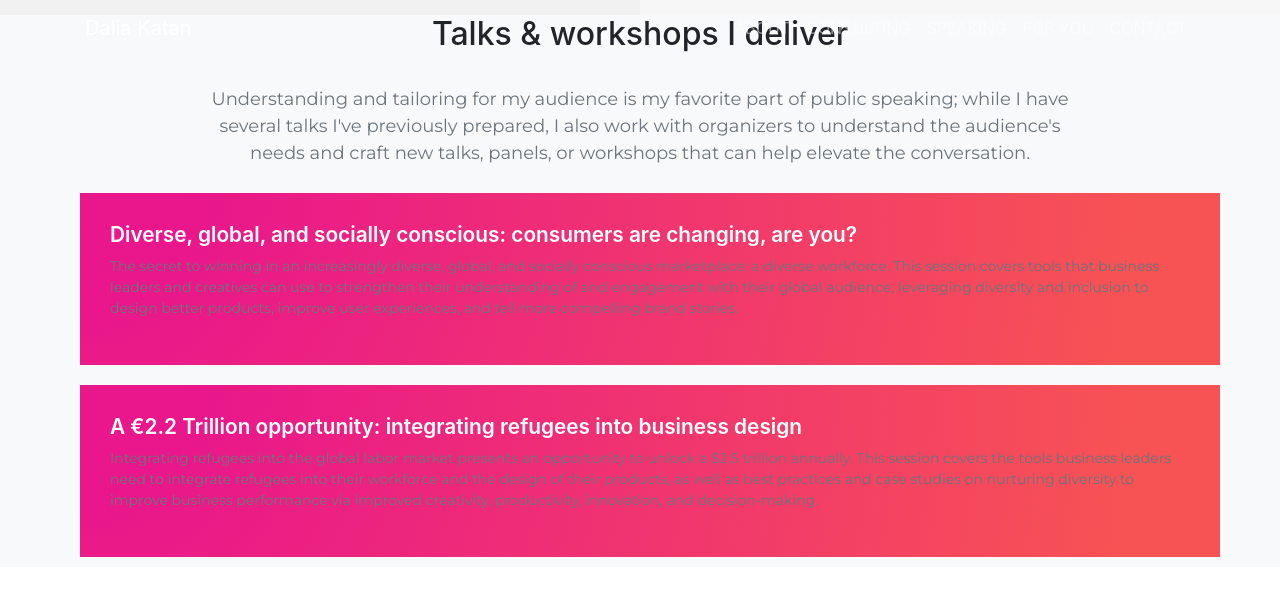
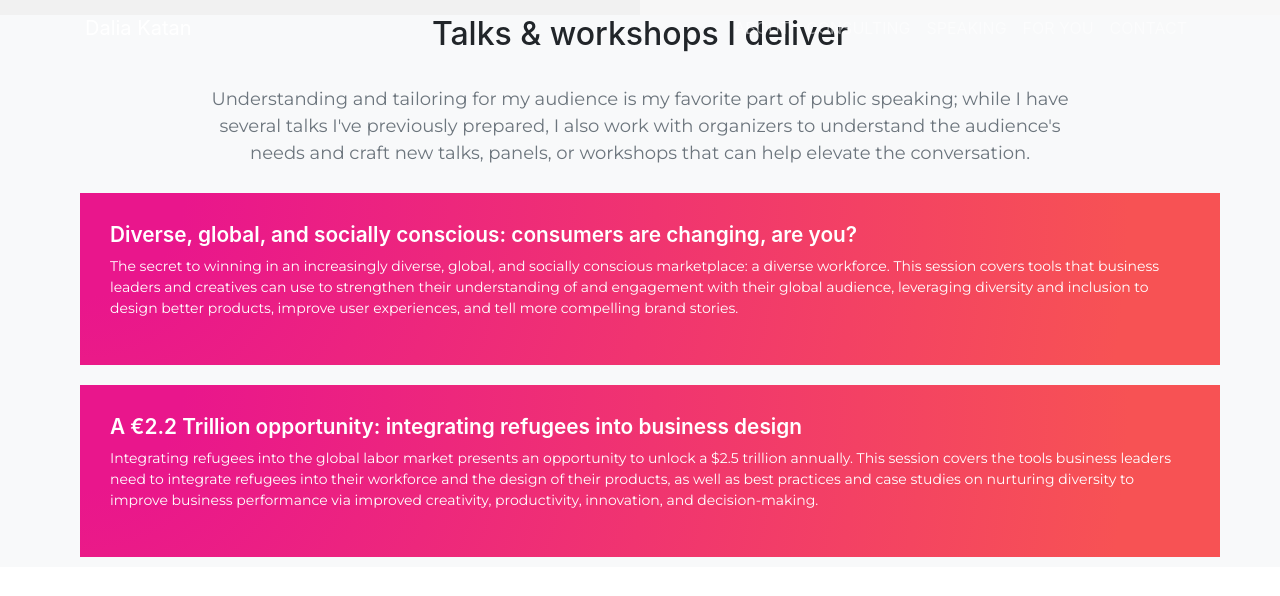
Before and after one commit to dalkat/dalkat.github.io, a Jekyll site: the page built from speaker.md, in a window 1280 px wide and 900 px high, scrolled down 1650 px. Shown: the top 596 px of the window. Built offline with Jekyll 4.4.1, drawn with Linux system fonts in a browser that asks for light colours; nearby versions of some CDN libraries; some web fonts are replaced; library files that are not in the unit come from our copies.

Commit message:
Update speaker.html

```diff
--- a/_layouts/speaker.html
+++ b/_layouts/speaker.html
@@ -127,12 +127,12 @@ layout: default-sub
         <div class="row">
           <div class="col-md-12" style="padding: 30px;margin: 10px;background: radial-gradient(circle at left top, #e9168c 9%, #f75254 91%);background-image: radial-gradient(circle at left top, #e9168c 9%, #f75254 91%);color: #ffffff;">
             <h4 class="service-heading" style="margin-top:0; font-size:1.3rem; font-weight:600;">Diverse, global, and socially conscious: consumers are changing, are you?</h4>
-            <p class="text-muted" style="font-size:14px; font-family:'Montserrat', 'Helvetica Neue', Helvetica, Arial, sans-serif; text-align:left;">The secret to winning in an increasingly diverse, global, and socially conscious marketplace: a diverse workforce. This session covers tools that business leaders and creatives can use to strengthen their understanding of and engagement with their global audience, leveraging diversity and inclusion to design better products, improve user experiences, and tell more compelling brand stories.<br></p></div>
+            <p style="font-size:14px; font-family:'Montserrat', 'Helvetica Neue', Helvetica, Arial, sans-serif; text-align:left;">The secret to winning in an increasingly diverse, global, and socially conscious marketplace: a diverse workforce. This session covers tools that business leaders and creatives can use to strengthen their understanding of and engagement with their global audience, leveraging diversity and inclusion to design better products, improve user experiences, and tell more compelling brand stories.<br></p></div>
 
 
           <div class="col-md-12" style="padding: 30px;margin: 10px;background: radial-gradient(circle at left top, #e9168c 9%, #f75254 91%);background-image: radial-gradient(circle at left top, #e9168c 9%, #f75254 91%);color: #ffffff;">
             <h4 class="service-heading" style="margin-top:0; font-size:1.3rem; font-weight:600;">A €2.2 Trillion opportunity: integrating refugees into business design</h4>
-            <p class="text-muted" style="font-size:14px; font-family:'Montserrat', 'Helvetica Neue', Helvetica, Arial, sans-serif; text-align:left;">Integrating refugees into the global labor market presents an opportunity to unlock a $2.5 trillion annually. This session covers the tools business leaders need to integrate refugees into their workforce and the design of their products, as well as best practices and case studies on nurturing diversity to improve business performance via improved creativity, productivity, innovation, and decision-making.<br></p></div>
+            <p style="font-size:14px; font-family:'Montserrat', 'Helvetica Neue', Helvetica, Arial, sans-serif; text-align:left;">Integrating refugees into the global labor market presents an opportunity to unlock a $2.5 trillion annually. This session covers the tools business leaders need to integrate refugees into their workforce and the design of their products, as well as best practices and case studies on nurturing diversity to improve business performance via improved creativity, productivity, innovation, and decision-making.<br></p></div>
 
 
 
```
